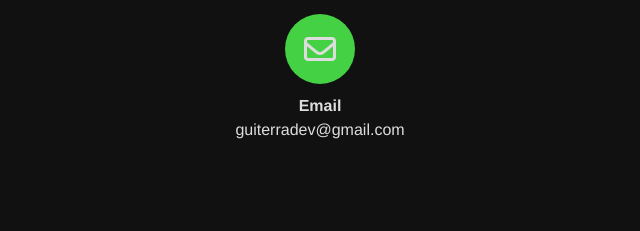
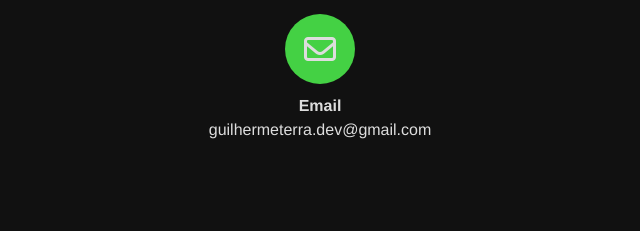
Before and after one commit to guifterra/Meu-Portfolio, a plain HTML site: page index.html in a window 1280 px wide. Shown: the part 1340-1571 px from the top of the page, 320-960 px from the left. Drawn offline with nearby package versions, Linux system fonts and the light colour scheme.

Commit message:
second commit

```diff
--- a/index.html
+++ b/index.html
@@ -92,7 +92,7 @@
             <div class="contact-item">
               <div class="rounded-icon"><i class="fa-regular fa-envelope"></i></div>
               <div>
-                <p><strong>Email</strong><br>guiterradev@gmail.com</p>
+                <p><strong>Email</strong><br>guilhermeterra.dev@gmail.com</p>
               </div>
             </div>
             <div class="contact-item">
```
